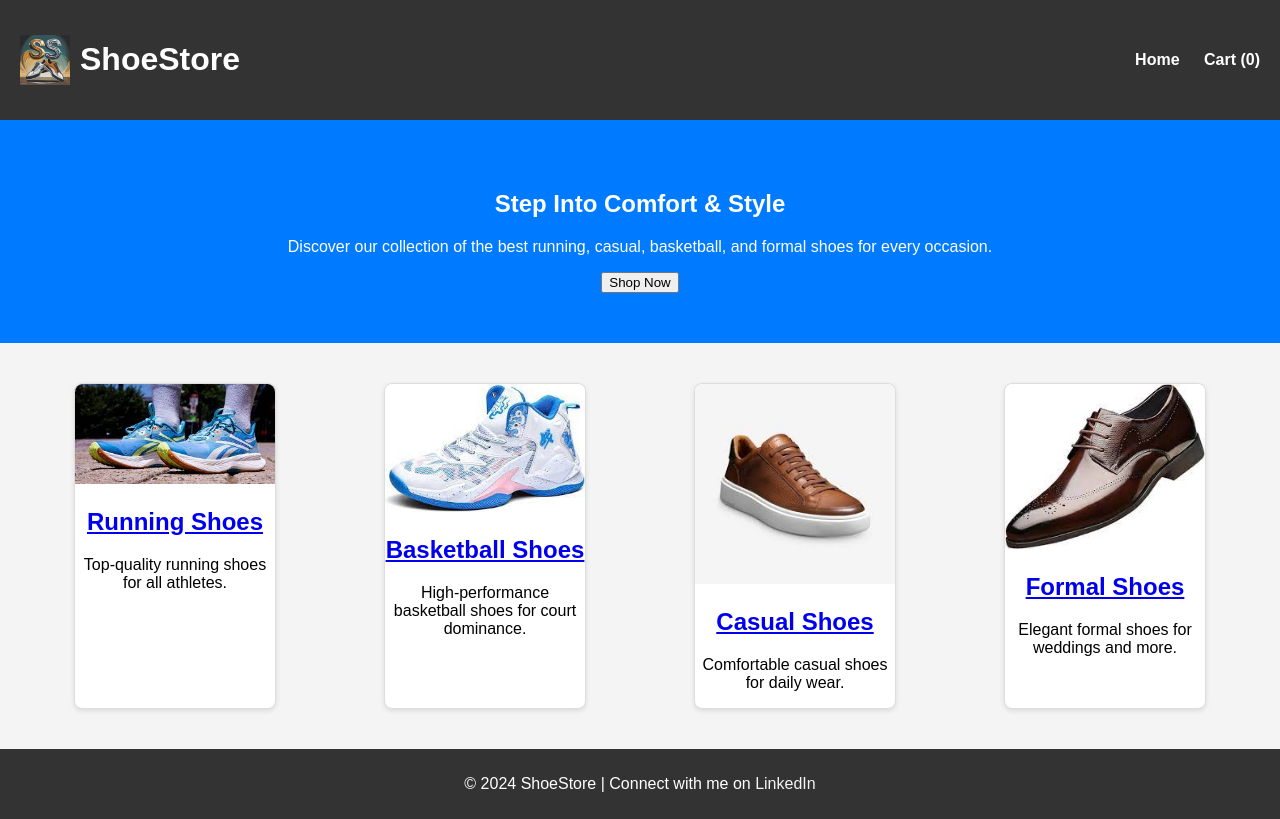
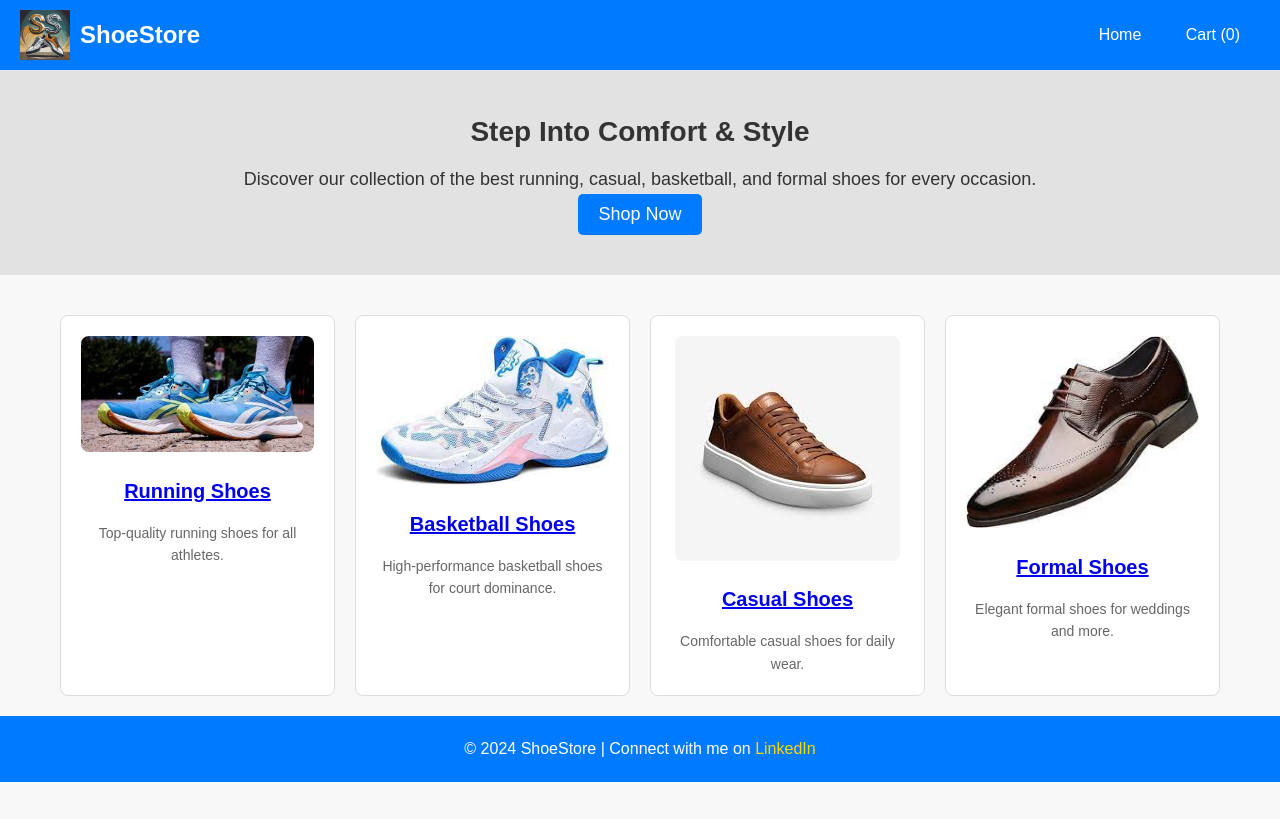
Before and after one commit to kedarbedekar/ShoeStore, a plain HTML site: page index.html in a window 1280 px wide. Drawn offline with Linux system fonts and the light colour scheme.

Commit message:
Update style.css

```diff
--- a/style.css
+++ b/style.css
@@ -1,17 +1,24 @@
+/* Reset some basic styles */
+* {
+    margin: 0;
+    padding: 0;
+    box-sizing: border-box;
+}
+
 body {
     font-family: Arial, sans-serif;
-    margin: 0;
-    padding: 0;
-    background-color: #f4f4f4;
+    background-color: #f8f8f8;
+    color: #333;
+    line-height: 1.6;
 }
 
 header {
+    background: #007BFF; /* Bootstrap Primary Color */
+    color: white;
+    padding: 10px 20px;
     display: flex;
+    justify-content: space-between;
     align-items: center;
-    justify-content: space-between;
-    padding: 20px;
-    background-color: #333;
-    color: white;
 }
 
 .logo {
@@ -19,65 +26,148 @@ header {
     align-items: center;
 }
 
-.logo-img {
-    width: 50px; /* Adjust as needed */
-    height: auto; /* Maintain aspect ratio */
+.logo img {
+    width: 50px; /* Logo size */
+    height: auto;
     margin-right: 10px; /* Space between logo and text */
+}
+
+h1 {
+    font-size: 24px;
 }
 
 nav a {
     color: white;
     text-decoration: none;
-    margin-left: 20px;
-    font-weight: bold;
+    padding: 10px;
+    margin: 0 10px;
+    transition: color 0.3s;
 }
 
 nav a:hover {
-    text-decoration: underline;
+    color: #FFD700; /* Gold color for hover effect */
 }
 
 .hero {
     text-align: center;
-    padding: 50px;
-    background-color: #007BFF;
+    background: #e2e2e2;
+    padding: 40px 20px;
+    margin-bottom: 20px;
+}
+
+.hero h2 {
+    font-size: 28px;
+    margin-bottom: 10px;
+}
+
+.hero p {
+    font-size: 18px;
+}
+
+.shop-now {
+    background: #007BFF; /* Primary color */
     color: white;
+    padding: 10px 20px;
+    border: none;
+    border-radius: 5px;
+    cursor: pointer;
+    font-size: 18px;
+    transition: background 0.3s;
+}
+
+.shop-now:hover {
+    background: #0056b3; /* Darker shade for hover */
 }
 
 .product-categories {
-    display: flex;
-    justify-content: space-around;
+    display: grid;
+    grid-template-columns: repeat(auto-fill, minmax(250px, 1fr));
+    gap: 20px;
     padding: 20px;
-    flex-wrap: wrap;
+    margin: 0 auto;
+    max-width: 1200px; /* Centering the product category */
 }
 
 .category {
-    text-align: center;
-    margin: 20px;
-    background-color: white;
+    background: white;
     border: 1px solid #ddd;
     border-radius: 8px;
-    width: 200px; /* Adjust width for better responsiveness */
-    box-shadow: 0 2px 5px rgba(0, 0, 0, 0.1);
+    text-align: center;
+    padding: 20px;
+    transition: box-shadow 0.3s;
 }
 
 .category img {
-    width: 100%; /* Responsive image */
-    border-top-left-radius: 8px;
-    border-top-right-radius: 8px;
+    max-width: 100%;
+    height: auto;
+    border-radius: 8px; /* Rounded corners for images */
+}
+
+.category h2 {
+    font-size: 20px;
+    margin: 15px 0;
+}
+
+.category p {
+    font-size: 14px;
+    color: #666;
+}
+
+.category:hover {
+    box-shadow: 0 4px 8px rgba(0, 0, 0, 0.2); /* Shadow effect on hover */
 }
 
 footer {
     text-align: center;
-    padding: 10px;
-    background-color: #333;
+    padding: 20px;
+    background: #007BFF; /* Matching footer color */
     color: white;
 }
 
 footer a {
-    color: #f4f4f4;
+    color: #FFD700; /* Gold color for links */
     text-decoration: none;
 }
 
 footer a:hover {
-    text-decoration: underline;
+    text-decoration: underline; /* Underline on hover */
 }
+
+/* Cart Modal Styles */
+#cart-modal {
+    display: none; /* Hidden by default */
+    position: fixed;
+    top: 50%;
+    left: 50%;
+    transform: translate(-50%, -50%);
+    background: white;
+    padding: 20px;
+    border-radius: 8px;
+    box-shadow: 0 4px 20px rgba(0, 0, 0, 0.3);
+    z-index: 1000;
+}
+
+#cart-modal h2 {
+    margin-bottom: 15px;
+}
+
+#cart-modal .close {
+    cursor: pointer;
+    float: right;
+    font-size: 18px;
+}
+
+/* Responsive styles */
+@media (max-width: 768px) {
+    .hero {
+        padding: 20px;
+    }
+
+    .hero h2 {
+        font-size: 24px;
+    }
+
+    .product-categories {
+        grid-template-columns: 1fr; /* Single column layout on smaller screens */
+    }
+}
```
